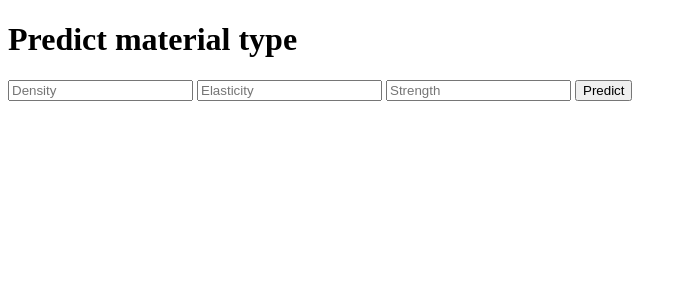
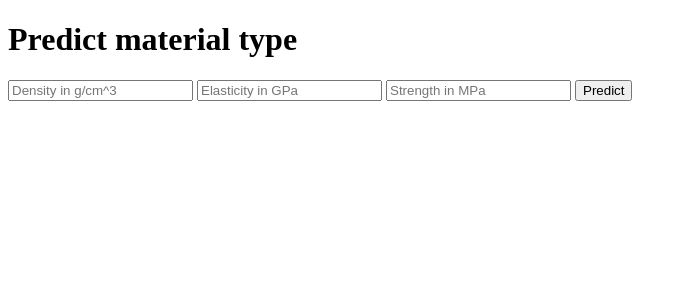
Before and after one commit to Mallikarjun29/material_prediction, a Flask app: page / in a window 1280 px wide. Shown: the top 300 px of the page, without its empty margins (0-687 px from the left). Run offline with Flask 2, Linux system fonts and the light colour scheme; parts of the project's set-up code (start-up, migrations or seed data) failed here and were passed over.

Commit message:
Update index.html

```diff
--- a/templates/index.html
+++ b/templates/index.html
@@ -17,9 +17,9 @@
 
      <!-- Main Input For Receiving Query to our ML -->
     <form action="{{ url_for('predict')}}"method="post">
-    	<input type="number" name="Density" placeholder="Density" required="required" step="any"/>
-        <input type="number" name="Elasticity" placeholder="Elasticity" required="required" step="any"/>
-		<input type="number" name="Strength" placeholder="Strength" required="required" step="any"/>
+    	<input type="number" name="Density" placeholder="Density in g/cm^3" required="required" step="any"/>
+        <input type="number" name="Elasticity" placeholder="Elasticity in GPa" required="required" step="any"/>
+		<input type="number" name="Strength" placeholder="Strength in MPa" required="required" step="any"/>
 
         <button type="submit" class="btn btn-primary btn-block btn-large">Predict</button>
     </form>
```
